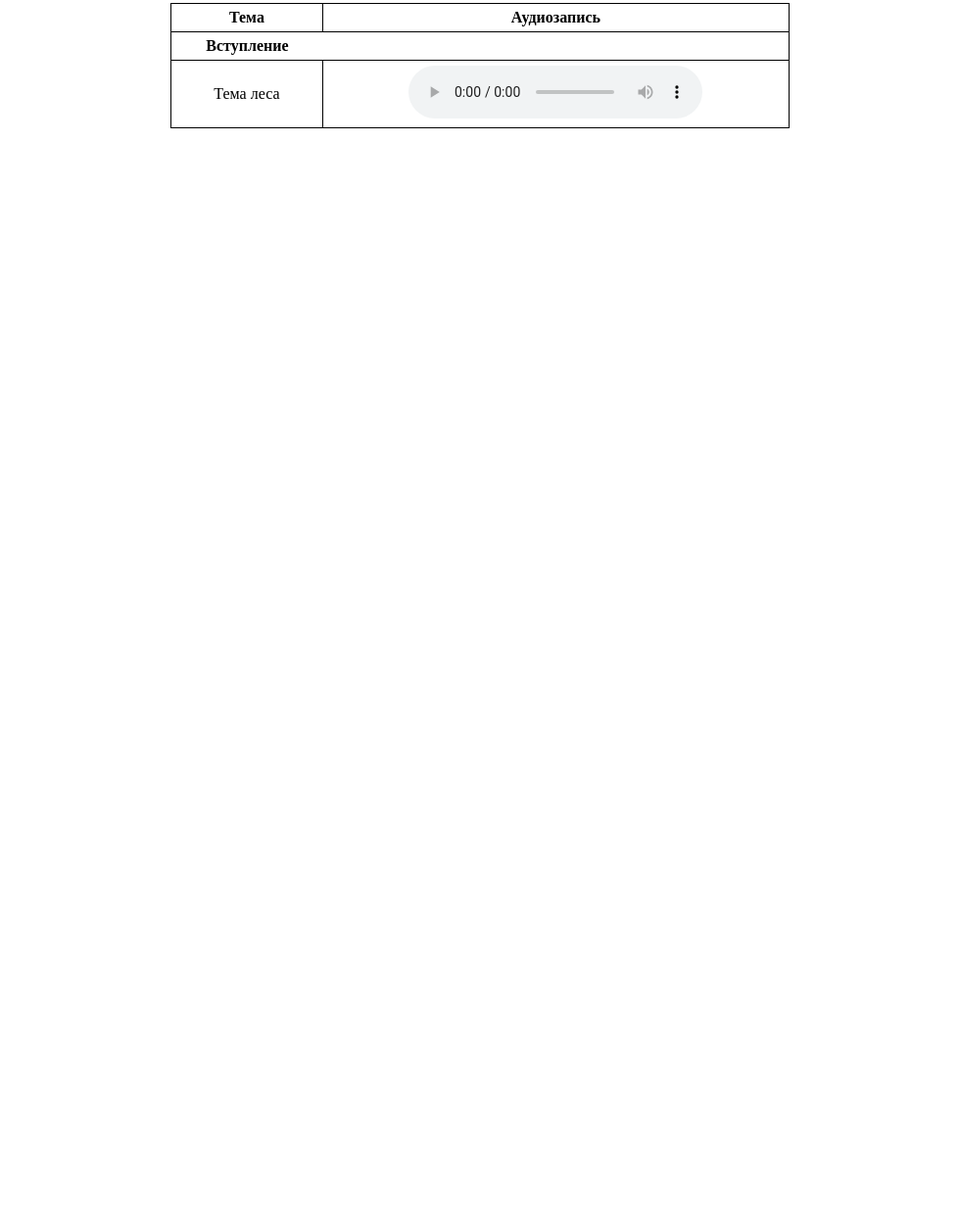
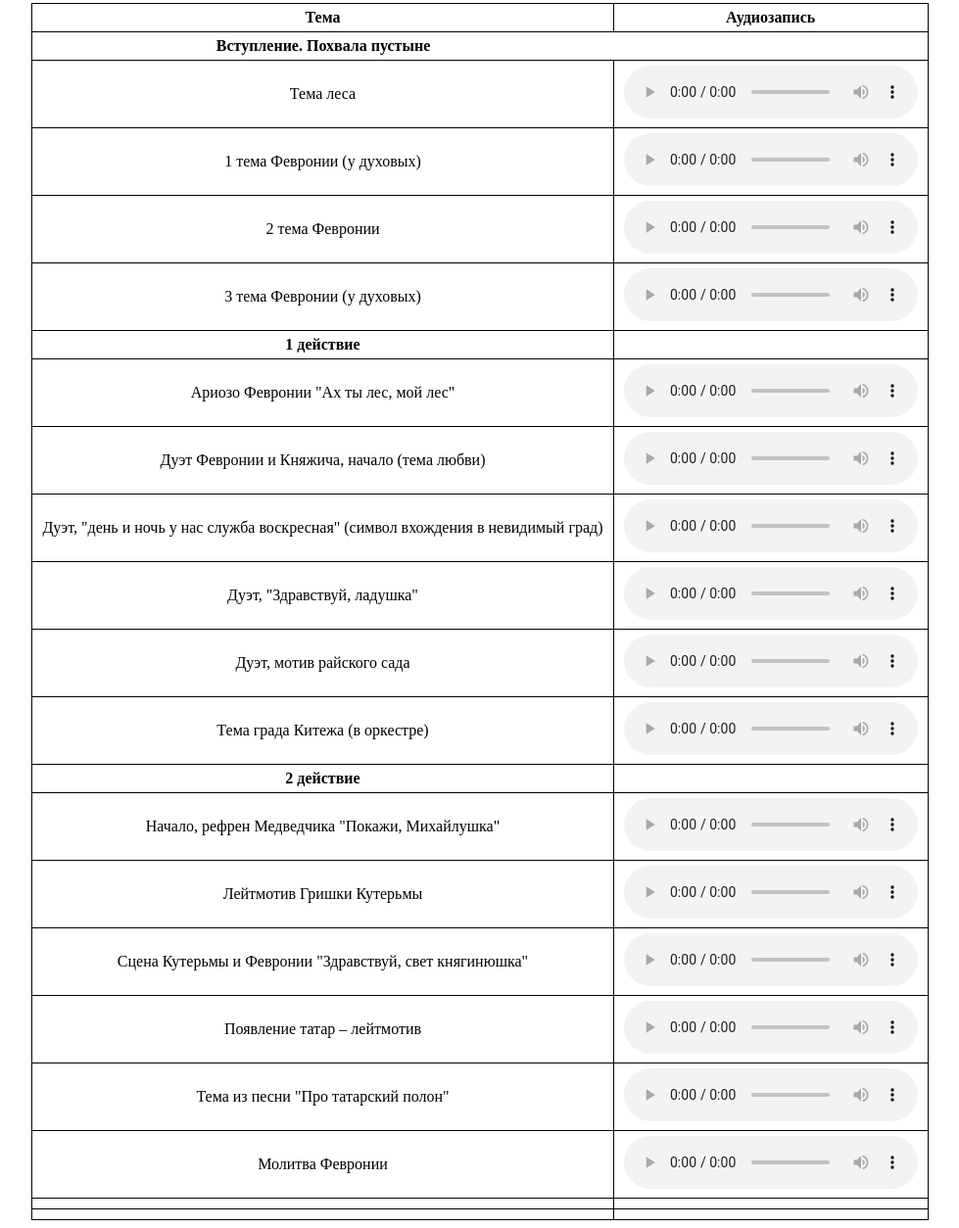
Before and after one commit to Borjomm/irm, a plain HTML site: page index.html in a window 1280 px wide. Shown: the part 118-1372 px from the top of the page at 98% size, without its empty margins (150-1129 px from the left). Before the commit the page ends 800 px from the top, so only its background shows below. Drawn offline with Linux system fonts and the light colour scheme.

Commit message:
Update index.html

```diff
--- a/index.html
+++ b/index.html
@@ -14,12 +14,88 @@
     <th>Аудиозапись</th>
   </tr>
   <tr>
-    <th id="segment">Вступление</th>
+    <th id="segment">Вступление. Похвала пустыне</th>
     <th></th>
   </tr>
   <tr>
     <td>Тема леса</td>
-    <td><audio controls src="/audio/tema_lesa.mp3"></audio></td>
+    <td><audio controls src="audio/tema_lesa.mp3"></audio></td>
+  </tr>
+  <tr>
+    <td>1 тема Февронии (у духовых)</td>
+    <td><audio controls src="audio/1_tema_fevronii.mp3"></audio></td>
+  </tr>
+  <tr>
+    <td>2 тема Февронии</td>
+    <td><audio controls src="audio/2_tema_fevronii.mp3"></audio></td>
+  </tr>
+  <tr>
+    <td>3 тема Февронии (у духовых)</td>
+    <td><audio controls src="audio/3_tema_fevronii.mp3"></audio></td>
+  </tr>
+  <tr>
+    <th>1 действие</th>
+    <td></td>
+  </tr>
+  <tr>
+    <td>Ариозо Февронии "Ах ты лес, мой лес"</td>
+    <td><audio controls src="audio/1d_ariozo_fevronii.mp3"></audio></td>
+  </tr>
+  <tr>
+    <td>Дуэт Февронии и Княжича, начало (тема любви)</td>
+    <td><audio controls src="audio/1d_nachalo_dueta.mp3"></audio></td>
+  </tr>
+  <tr>
+    <td>Дуэт, "день и ночь у нас служба воскресная" (символ вхождения в невидимый град)</td>
+    <td><audio controls src="audio/1d_sluhba.mp3"></audio></td>
+  </tr>
+  <tr>
+    <td>Дуэт, "Здравствуй, ладушка"</td>
+    <td><audio controls src="audio/1d_ladushka.mp3"></audio></td>
+  </tr>
+  <tr>
+    <td>Дуэт, мотив райского сада</td>
+    <td><audio controls src="audio/1d_sad.mp3"></audio></td>
+  </tr>
+  <tr>
+    <td>Тема града Китежа (в оркестре)</td>
+    <td><audio controls src="audio/1d_grad.mp3"></audio></td>
+  </tr>
+  <tr>
+    <th>2 действие</th>
+    <td></td>
+  </tr>
+  <tr>
+    <td>Начало, рефрен Медведчика "Покажи, Михайлушка"</td>
+    <td><audio controls src="audio/2d_michail.mp3"></audio></td>
+  </tr>
+  <tr>
+    <td>Лейтмотив Гришки Кутерьмы</td>
+    <td><audio controls src="audio/2d_kuterma.mp3"></audio></td>
+  </tr>
+  <tr>
+    <td>Сцена Кутерьмы и Февронии "Здравствуй, свет княгинюшка"</td>
+    <td><audio controls src="audio/2d_knyaginushka.mp3"></audio></td>
+  </tr>
+  <tr>
+    <td>Появление татар – лейтмотив</td>
+    <td><audio controls src="audio/2d_poyav_tatar.mp3"></audio></td>
+  </tr>
+  <tr>
+    <td>Тема из песни "Про татарский полон"</td>
+    <td><audio controls src="audio/2d_pro_tatar.mp3"></audio></td>
+  </tr>
+  <tr>
+    <td>Молитва Февронии</td>
+    <td><audio controls src="audio/2d_molitva_fevronii.mp3"></audio></td>
+  </tr>
+  <tr>
+    <td></td>
+    <td></td>
+  </tr>
+  <tr>
+    <td></td>
+    <td></td>
   </tr>
             </table>
         </div>
```
